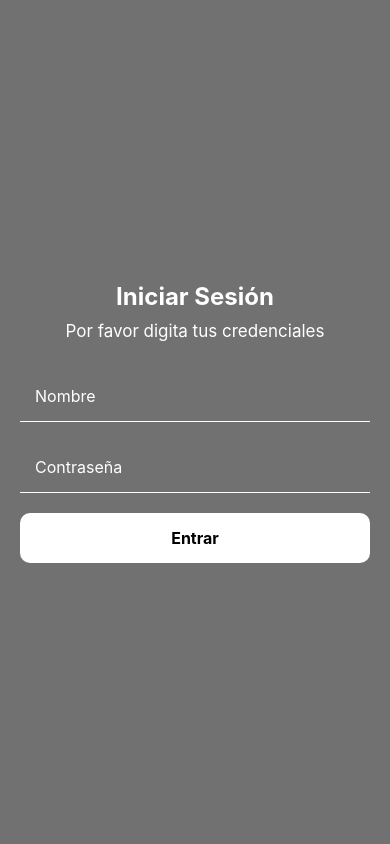
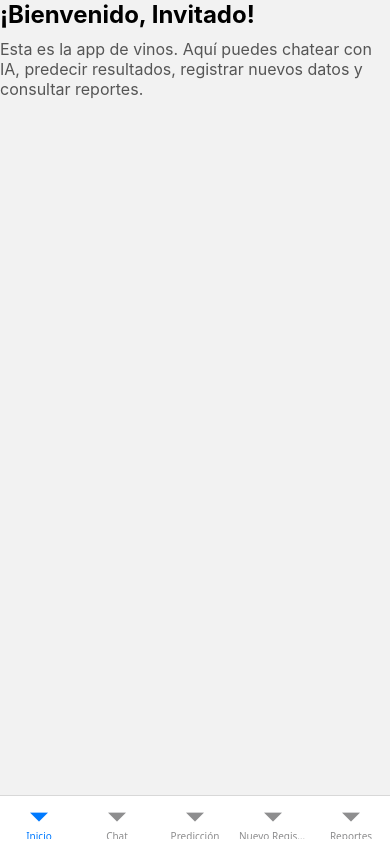
Before and after one commit to Omartobon09/Pry-InteligenceArtificial, a React Native app in the folder Front-end/: screen /Home in a window 390 px wide. Built offline with nearby package versions, Linux system fonts and the light colour scheme.

Commit message:
Agregando pantallas de inicio, home, tabs

```diff
--- a/Front-end/App.js
+++ b/Front-end/App.js
@@ -1,4 +1,4 @@
-import React, { useState } from 'react';
+import React from 'react';
 import { StyleSheet, ImageBackground, SafeAreaView } from 'react-native';
 import 'react-native-gesture-handler';
 import { NavigationContainer } from '@react-navigation/native';
@@ -6,14 +6,11 @@ import { createNativeStackNavigator } from '@react-navigation/native-stack';
 
 import LoginScreen from './src/screens/LoginScreen';
 import HomeScreen from './src/screens/HomeScreen';
-import BackgroundImage from './assets/bg-vino.jpg'
+import BackgroundImage from './assets/bg-vino.jpg';
 
 const Stack = createNativeStackNavigator();
 
 export default function App() {
-  const [isLoggedIn, setIsLoggedIn] = useState(false);
-  const [userName, setUserName] = useState('');
-
   return (
     <ImageBackground
       source={BackgroundImage}
@@ -23,23 +20,18 @@ export default function App() {
       <SafeAreaView style={styles.container}>
         <NavigationContainer>
           <Stack.Navigator screenOptions={{ headerShown: false }}>
-            {!isLoggedIn ? (
             <Stack.Screen name="Login">
               {(props) => (
                 <LoginScreen
                   {...props}
                   onLogin={(name) => {
-                      setUserName(name);
-                      setIsLoggedIn(true);
+                    props.navigation.navigate('Home', { userName: name });
                   }}
                 />
               )}
             </Stack.Screen>
-            ) : (
-              <Stack.Screen name="Home">
-                {(props) => <HomeScreen {...props} userName={userName} />}
-              </Stack.Screen>
-            )}
+
+            <Stack.Screen name="Home" component={HomeScreen} />
           </Stack.Navigator>
         </NavigationContainer>
       </SafeAreaView>
--- /dev/null
+++ b/Front-end/src/components/Tabs.js
@@ -0,0 +1,28 @@
+import React from 'react';
+import { createBottomTabNavigator } from '@react-navigation/bottom-tabs';
+
+import InicioScreen from '../screens/InicioScreen';
+import ChatScreen from '../screens/ChatScreen';
+import PrediccionScreen from '../screens/PrediccionScreen';
+import RegistroScreen from '../screens/RegistroScreen';
+import ReporteScreen from '../screens/ReporteScreen';
+
+const Tab = createBottomTabNavigator();
+
+const HomeTabs = ({ route }) => {
+  const userName = route?.params?.userName || 'Invitado';
+
+  return (
+    <Tab.Navigator screenOptions={{ headerShown: false }}>
+      <Tab.Screen name="Inicio">
+        {(props) => <InicioScreen {...props} route={{ ...route, params: { userName } }} />}
+      </Tab.Screen>
+      <Tab.Screen name="Chat" component={ChatScreen} />
+      <Tab.Screen name="Predicción" component={PrediccionScreen} />
+      <Tab.Screen name="Nuevo Registro" component={RegistroScreen} />
+      <Tab.Screen name="Reportes" component={ReporteScreen} />
+    </Tab.Navigator>
+  );
+};
+
+export default HomeTabs;
--- a/Front-end/src/screens/ChatScreen.js
+++ b/Front-end/src/screens/ChatScreen.js
@@ -0,0 +1,12 @@
+import React from 'react';
+import { View, Text } from 'react-native';
+
+const ChatScreen = () => {
+  return (
+    <View>
+      <Text>Pantalla de Chat</Text>
+    </View>
+  );
+};
+
+export default ChatScreen;
--- a/Front-end/src/screens/HomeScreen.js
+++ b/Front-end/src/screens/HomeScreen.js
@@ -1,44 +1,8 @@
 import React from 'react';
-import { View, Text } from 'react-native';
-import { createBottomTabNavigator } from '@react-navigation/bottom-tabs';
-import { NavigationContainer } from '@react-navigation/native';
-import styles from '../style/styles';
-
-import ChatScreen from './ChatScreen';
-import PrediccionScreen from './PrediccionScreen';
-import RegistroScreen from './RegistroScreen';
-import ReportesScreen from './ReporteScreen';
-
-const Tab = createBottomTabNavigator();
-
-const HomeTabs = ({ userName }) => {
-  return (
-    <Tab.Navigator screenOptions={{ headerShown: false }}>
-      <Tab.Screen name="Chat" component={ChatScreen} />
-      <Tab.Screen name="Predicción" component={PrediccionScreen} />
-      <Tab.Screen name="Nuevo Registro" component={RegistroScreen} />
-      <Tab.Screen name="Reportes" component={ReportesScreen} />
-    </Tab.Navigator>
-  );
-};
+import HomeTabs from '../components/Tabs';
 
 const HomeScreen = ({ route }) => {
-  const { userName } = route.params;
-
-  return (
-    <View style={styles.container_bg}>
-      <Text style={styles.welcome}>¡Bienvenido, {userName}!</Text>
-      <Text style={styles.infoText}>
-        Esta es la app de vinos. Aquí puedes chatear con IA, predecir resultados,
-        registrar nuevos datos y consultar reportes.
-      </Text>
-
-      {/* Navegación por tabs */}
-      <NavigationContainer independent={true}>
-        <HomeTabs userName={userName} />
-      </NavigationContainer>
-    </View>
-  );
+  return <HomeTabs route={route} />;
 };
 
 export default HomeScreen;
--- /dev/null
+++ b/Front-end/src/screens/InicioScreen.js
@@ -0,0 +1,19 @@
+import React from 'react';
+import { View, Text } from 'react-native';
+import styles from '../style/styles';
+
+const InicioScreen = ({ route }) => {
+  const userName = route?.params?.userName || 'Invitado';
+
+  return (
+    <View style={styles.container}>
+      <Text style={styles.welcome}>¡Bienvenido, {userName}!</Text>
+      <Text style={styles.infoText}>
+        Esta es la app de vinos. Aquí puedes chatear con IA, predecir resultados,
+        registrar nuevos datos y consultar reportes.
+      </Text>
+    </View>
+  );
+};
+
+export default InicioScreen;
--- a/Front-end/src/screens/PrediccionScreen.js
+++ b/Front-end/src/screens/PrediccionScreen.js
@@ -0,0 +1,12 @@
+import React from 'react';
+import { View, Text } from 'react-native';
+
+const ChatPrediccion = () => {
+  return (
+    <View>
+      <Text>Pantalla de Predicción</Text>
+    </View>
+  );
+};
+
+export default ChatPrediccion;
--- a/Front-end/src/screens/RegistroScreen.js
+++ b/Front-end/src/screens/RegistroScreen.js
@@ -0,0 +1,12 @@
+import React from 'react';
+import { View, Text } from 'react-native';
+
+const ChatRegistro = () => {
+  return (
+    <View>
+      <Text>Pantalla de Registro</Text>
+    </View>
+  );
+};
+
+export default ChatRegistro;
--- a/Front-end/src/screens/ReporteScreen.js
+++ b/Front-end/src/screens/ReporteScreen.js
@@ -0,0 +1,12 @@
+import React from 'react';
+import { View, Text } from 'react-native';
+
+const ChatReporte = () => {
+  return (
+    <View>
+      <Text>Pantalla de Reporte</Text>
+    </View>
+  );
+};
+
+export default ChatReporte;
```
Lines whose indentation alone changed are shown as unchanged.
